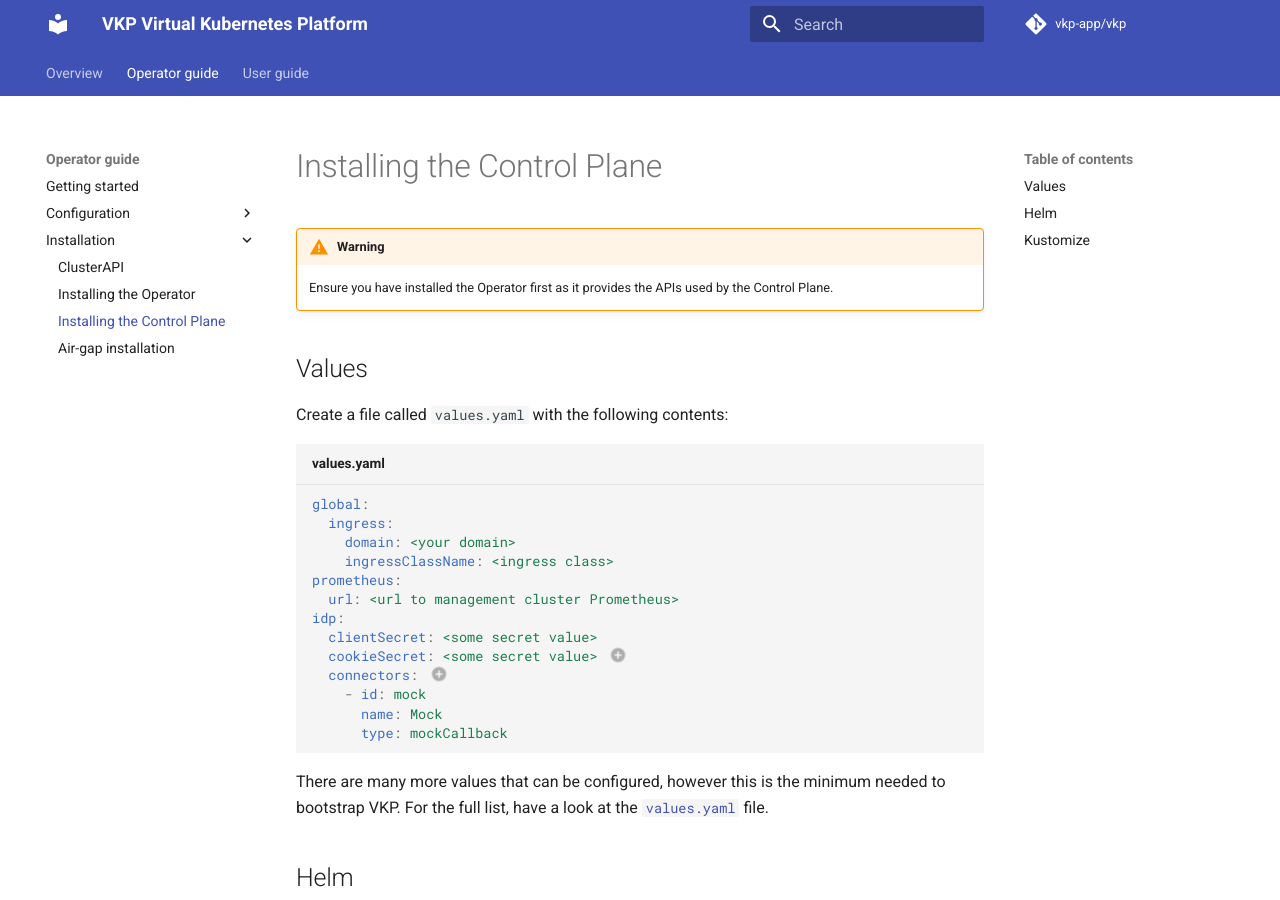
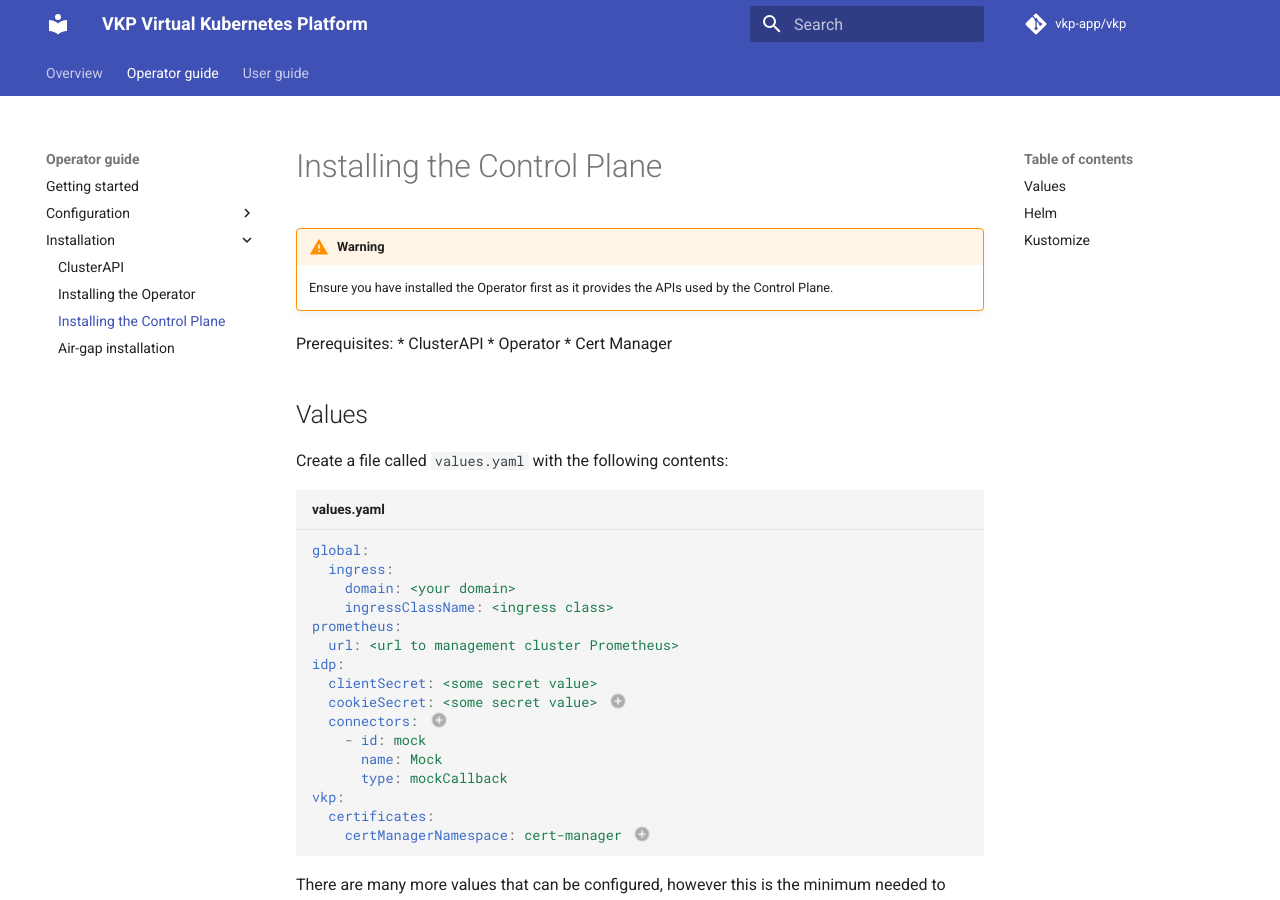
Before and after one commit to vkp-app/docs, an MkDocs documentation site: the page built from docs/operator-guide/installation/3-control-plane.md, in a window 1280 px wide and 900 px high. Built offline with MkDocs 1.6.1 and Material for MkDocs 9.7.7, drawn with Linux system fonts in a browser that asks for light colours; comment, search, counter and statistics services are not loaded.

````diff
--- a/docs/operator-guide/installation/3-control-plane.md
+++ b/docs/operator-guide/installation/3-control-plane.md
@@ -2,6 +2,11 @@
 
 !!! warning
     Ensure you have installed the Operator first as it provides the APIs used by the Control Plane.
+
+Prerequisites:
+* ClusterAPI
+* Operator
+* Cert Manager
 
 ## Values
 
@@ -21,10 +26,14 @@ idp:
     - id: mock
       name: Mock
       type: mockCallback
+vkp:
+  certificates:
+    certManagerNamespace: cert-manager # (3)!
 ```
 
 1.  Generate with `openssl rand -base64 32 | tr -- '+/' '-_'`
 2.  VKP delegates authentication to your external OIDC provider and supports the full range of [Dex connectors](https://dexidp.io/docs/connectors/).
+3. This can be omitted if you use the default `cert-manager` namespace. Some installations (e.g. via the OLM Operator) may use a different namespace (e.g. `openshift-operators`).
 
 There are many more values that can be configured, however this is the minimum needed to bootstrap VKP.
 For the full list, have a look at the [`values.yaml`](https://github.com/vkp-app/vkp/blob/main/deploy/chart/vkp/values.yaml) file.
````
Also changed, not shown: docs/operator-guide/installation/2-operator.md (+5 -0 lines), docs/operator-guide/installation/4-airgap.md (+3 -0 lines).
